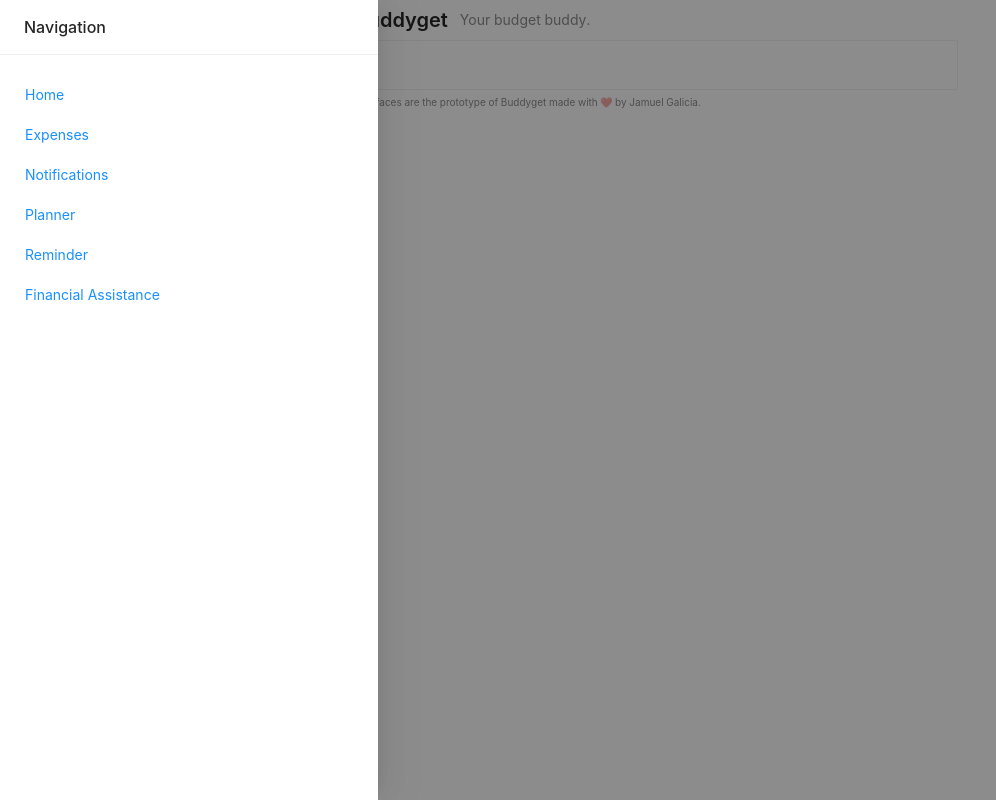
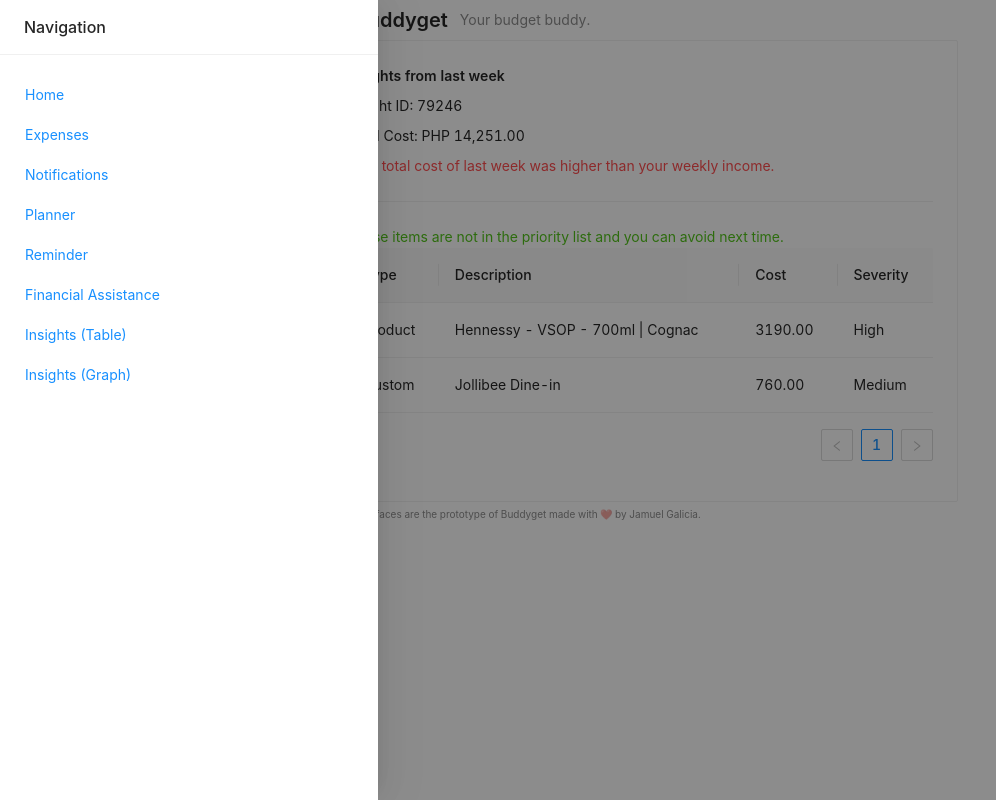
Before and after one commit to jamg26/buddyget-react, a React (Create React App) app: page /insights/table in a window 1280 px wide. Both pictures are taken after a click on the button 330 px from the left and 20 px from the top of the page. Shown: the whole page, without its empty margins (0-996 px from the left). Built offline with nearby package versions, Linux system fonts and the light colour scheme.

Commit message:
insights

```diff
--- a/package.json
+++ b/package.json
@@ -3,6 +3,7 @@
   "version": "0.1.0",
   "private": true,
   "dependencies": {
+    "@ant-design/charts": "^1.1.3",
     "@ant-design/icons": "^4.6.2",
     "@testing-library/jest-dom": "^5.12.0",
     "@testing-library/react": "^11.2.6",
--- a/src/App.js
+++ b/src/App.js
@@ -7,6 +7,8 @@ import Notification from "./components/Notifications";
 import Planner from "./components/Planner";
 import Reminder from "./components/Reminder";
 import Assistance from "./components/Assistance";
+import TableInsights from "./components/Insights/table";
+import GraphInsights from "./components/Insights/graph";
 
 const { Text } = Typography;
 
@@ -24,6 +26,8 @@ const App = (props) => {
               <Route path="/planner" exact component={Planner} />
               <Route path="/reminder" exact component={Reminder} />
               <Route path="/assistance" exact component={Assistance} />
+              <Route path="/insights/table" exact component={TableInsights} />
+              <Route path="/insights/graph" exact component={GraphInsights} />
             </Card>
             <Text type="secondary" style={{ fontSize: 10 }}>
               These interfaces are the prototype of Buddyget made with ❤️ by
--- a/src/components/Header.js
+++ b/src/components/Header.js
@@ -81,6 +81,20 @@ const Header = (props) => {
           >
             Financial Assistance
           </Button>
+          <Button
+            type="link"
+            style={{ padding: 0 }}
+            onClick={() => props.history.push("/insights/table")}
+          >
+            Insights (Table)
+          </Button>
+          <Button
+            type="link"
+            style={{ padding: 0 }}
+            onClick={() => props.history.push("/insights/graph")}
+          >
+            Insights (Graph)
+          </Button>
         </Space>
       </Drawer>
     </>
--- /dev/null
+++ b/src/components/Insights/graph.js
@@ -0,0 +1,79 @@
+import { Column } from "@ant-design/charts";
+
+const GraphInsights = (props) => {
+  var data = [
+    {
+      type: "January",
+      sales: 80927,
+    },
+    {
+      type: "February",
+      sales: 76028,
+    },
+    {
+      type: "March",
+      sales: 90283,
+    },
+    {
+      type: "April",
+      sales: 100847,
+    },
+    {
+      type: "May",
+      sales: 101923,
+    },
+    {
+      type: "June",
+      sales: 90283,
+    },
+    {
+      type: "July",
+      sales: 80957,
+    },
+    {
+      type: "August",
+      sales: 60556,
+    },
+    {
+      type: "September",
+      sales: 70654,
+    },
+    {
+      type: "October",
+      sales: 80658,
+    },
+    {
+      type: "November",
+      sales: 65659,
+    },
+    {
+      type: "December",
+      sales: 90658,
+    },
+  ];
+
+  var config = {
+    data: data,
+    xField: "type",
+    yField: "sales",
+    label: {
+      position: "middle",
+      style: {
+        fill: "#FFFFFF",
+        opacity: 0.6,
+      },
+    },
+    meta: {
+      type: { alias: "Month" },
+      sales: { alias: "Cost" },
+    },
+  };
+
+  return (
+    <>
+      <Column {...config} />
+    </>
+  );
+};
+
+export default GraphInsights;
--- /dev/null
+++ b/src/components/Insights/table.js
@@ -0,0 +1,65 @@
+import { Typography, Space, Divider, Table } from "antd";
+
+const { Text } = Typography;
+const TableInsights = (props) => {
+  const dataSource = [
+    {
+      key: "1",
+      type: "Product",
+      description: "Hennessy - VSOP - 700ml | Cognac",
+      cost: 3190,
+      severity: "High",
+    },
+    {
+      key: "2",
+      type: "Custom",
+      description: "Jollibee Dine-in",
+      cost: 760,
+      severity: "Medium",
+    },
+  ];
+
+  const columns = [
+    {
+      title: "Type",
+      dataIndex: "type",
+      key: "type",
+    },
+    {
+      title: "Description",
+      dataIndex: "description",
+      key: "description",
+    },
+    {
+      title: "Cost",
+      dataIndex: "cost",
+      key: "cost",
+      render: (cost) => <Text>{cost.toFixed(2)}</Text>,
+    },
+    {
+      title: "Severity",
+      dataIndex: "severity",
+      key: "severity",
+    },
+  ];
+
+  return (
+    <>
+      <Space direction="vertical">
+        <Text strong>Insights from last week</Text>
+        <Text>Insight ID: 79246</Text>
+        <Text>Total Cost: PHP 14,251.00</Text>
+        <Text type="danger">
+          Your total cost of last week was higher than your weekly income.
+        </Text>
+      </Space>
+      <Divider />
+      <Text type="success">
+        These items are not in the priority list and you can avoid next time.
+      </Text>
+      <Table dataSource={dataSource} columns={columns} />
+    </>
+  );
+};
+
+export default TableInsights;
```
Also changed, not shown: 1 other file (tests, documents, lock files or other folders).
